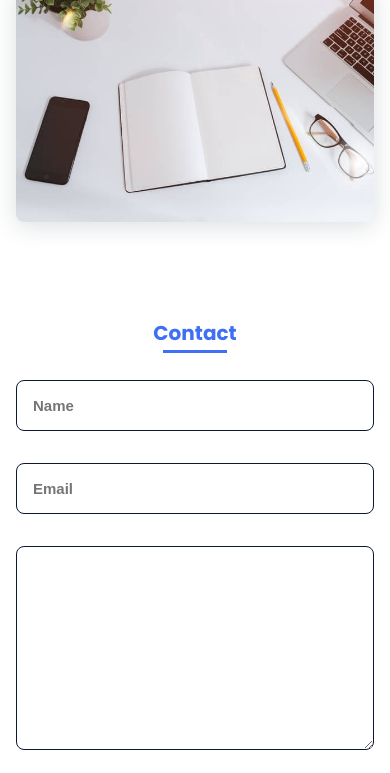
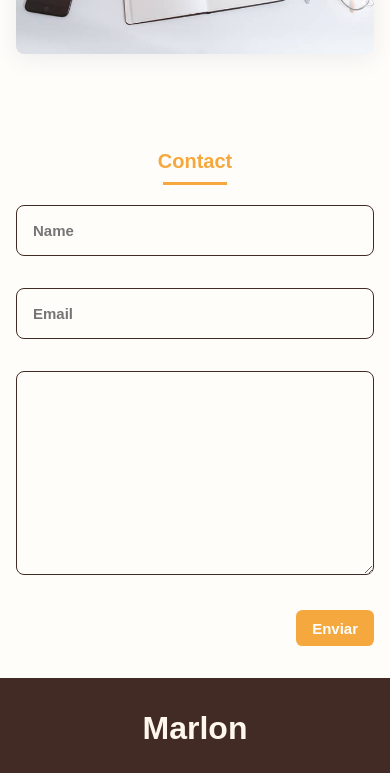
Before and after one commit to patlumba123-creator/Website-final, a plain HTML site: page portfolio-responsive-complete-main/index.html in a window 390 px wide. Shown: the part 3627-4400 px from the top of the page. Drawn offline with nearby package versions, Linux system fonts and the light colour scheme; a web font is replaced by a local one.

Commit message:
Updated portfolio website files

```diff
--- a/portfolio-responsive-complete-main/assets/css/styles.css
+++ b/portfolio-responsive-complete-main/assets/css/styles.css
@@ -1,22 +1,33 @@
 /*===== GOOGLE FONTS =====*/
-@import url("https://fonts.googleapis.com/css2?family=Poppins:wght@400;600;700&display=swap");
+@import url("[https://fonts.googleapis.com/css2?family=Poppins:wght@400;600;700&display=swap](https://fonts.googleapis.com/css2?family=Poppins:wght@400;600;700&display=swap)");
 
 /*===== VARIABLES CSS =====*/
 :root {
 --header-height: 3rem;
 --font-semi: 600;
-  --hue-color: 224;
-  --first-color: hsl(var(--hue-color), 89%, 60%);
-  --second-color: hsl(var(--hue-color), 56%, 12%);
+
+/* Color theme: soft light yellow + peach */
+--hue-color: 35;
+--first-color: hsl(35, 90%, 60%);      /* soft yellow (accents, buttons) */
+--first-color-alt: hsl(35, 90%, 55%);  /* darker soft yellow for hover */
+--second-color: hsl(15, 30%, 20%);     /* muted peach-brown (text, icons) */
+--body-bg: hsl(35, 100%, 98%);         /* very light cream */
+--container-bg: hsl(35, 100%, 99%);    /* almost white for sections */
+
+/* Font and typography */
 --body-font: "Poppins", sans-serif;
 --big-font-size: 2rem;
 --h2-font-size: 1.25rem;
 --normal-font-size: .938rem;
 --smaller-font-size: .75rem;
+
+/* Margins */
 --mb-2: 1rem;
 --mb-4: 2rem;
 --mb-5: 2.5rem;
 --mb-6: 3rem;
+
+/* z index */
 --z-back: -10;
 --z-fixed: 100;
 }
@@ -41,6 +52,7 @@ body {
 font-family: var(--body-font);
 font-size: var(--normal-font-size);
 color: var(--second-color);
+background-color: var(--body-bg);
 }
 h1, h2, p {
 margin: 0;
@@ -59,7 +71,7 @@ img {
 display: block;
 }
 
-/*===== CLASS CSS =====*/
+/*===== CLASS CSS ===== */
 .section-title {
 position: relative;
 font-size: var(--h2-font-size);
@@ -82,6 +94,7 @@ img {
 .section {
 padding-top: 3rem;
 padding-bottom: 2rem;
+background-color: var(--container-bg);
 }
 
 /*===== LAYOUT =====*/
@@ -97,8 +110,8 @@ img {
 top: 0;
 left: 0;
 z-index: var(--z-fixed);
-  background-color: #fff;
-  box-shadow: 0 1px 4px rgba(146, 161, 176, .15);
+background-color: var(--body-bg);
+box-shadow: 0 1px 4px rgba(146, 161, 176, 0.12);
 }
 
 /*===== NAV =====*/
@@ -118,7 +131,7 @@ img {
 height: 100%;
 padding: 2rem;
 background-color: var(--second-color);
-    transition: .5s;
+transition: 0.5s;
 }
 }
 .nav__item {
@@ -127,6 +140,9 @@ img {
 .nav__link {
 position: relative;
 color: #fff;
+}
+.nav__link:hover {
+position: relative;
 }
 .nav__link:hover::after {
 position: absolute;
@@ -145,6 +161,8 @@ img {
 font-size: 1.5rem;
 cursor: pointer;
 }
+
+/*Active menu*/
 .active-link::after {
 position: absolute;
 content: "";
@@ -154,6 +172,8 @@ img {
 top: 2rem;
 background-color: var(--first-color);
 }
+
+/*=== Show menu ===*/
 .show {
 right: 0;
 }
@@ -211,10 +231,11 @@ img {
 transition: .3s;
 }
 .button:hover {
-  box-shadow: 0px 10px 36px rgba(0, 0, 0, .15);
+box-shadow: 0px 10px 36px rgba(0, 0, 0, .12);
+background-color: var(--first-color-alt);
 }
 
-/*===== ABOUT =====*/
+/* ===== ABOUT =====*/
 .about__container {
 row-gap: 2rem;
 text-align: center;
@@ -230,7 +251,7 @@ img {
 border-radius: .5rem;
 }
 
-/*===== SKILLS =====*/
+/* ===== SKILLS =====*/
 .skills__container {
 row-gap: 2rem;
 text-align: center;
@@ -250,7 +271,8 @@ img {
 padding: .5rem 1rem;
 margin-bottom: var(--mb-4);
 border-radius: .5rem;
-  box-shadow: 0px 4px 25px rgba(14, 36, 49, 0.15);
+box-shadow: 0px 4px 25px rgba(14, 36, 49, 0.08);
+background: linear-gradient(180deg, rgba(255,255,255,0.6), rgba(255,255,255,0.4));
 }
 .skills__icon {
 font-size: 2rem;
@@ -286,12 +308,12 @@ img {
 border-radius: .5rem;
 }
 
-/*===== WORK =====*/
+/* ===== WORK =====*/
 .work__container {
 row-gap: 2rem;
 }
 .work__img {
-  box-shadow: 0px 4px 25px rgba(14, 36, 49, 0.15);
+box-shadow: 0px 4px 25px rgba(14, 36, 49, 0.08);
 border-radius: .5rem;
 overflow: hidden;
 }
@@ -302,7 +324,7 @@ img {
 transform: scale(1.1);
 }
 
-/*===== CONTACT =====*/
+/* ===== CONTACT =====*/
 .contact__input {
 width: 100%;
 font-size: var(--normal-font-size);
@@ -312,6 +334,8 @@ img {
 border: 1.5px solid var(--second-color);
 outline: none;
 margin-bottom: var(--mb-4);
+background-color: transparent;
+color: var(--second-color);
 }
 .contact__button {
 display: block;
@@ -320,12 +344,16 @@ img {
 font-size: var(--normal-font-size);
 cursor: pointer;
 margin-left: auto;
+background: var(--first-color);
+color: #fff;
+padding: .6rem 1rem;
+border-radius: .4rem;
 }
 
-/*===== FOOTER =====*/
+/* ===== FOOTER =====*/
 .footer {
 background-color: var(--second-color);
-  color: #fff;
+color: hsl(35, 100%, 96%);
 text-align: center;
 font-weight: var(--font-semi);
 padding: 2rem 0;
@@ -339,14 +367,14 @@ img {
 }
 .footer__icon {
 font-size: 1.5rem;
-  color: #fff;
+color: hsl(35, 100%, 96%);
 margin: 0 var(--mb-2);
 }
 .footer__copy {
 font-size: var(--smaller-font-size);
 }
 
-/*===== MEDIA QUERIES =====*/
+/* ===== MEDIA QUERIES=====*/
 @media screen and (max-width: 320px) {
 .home {
 row-gap: 2rem;
@@ -373,21 +401,25 @@ img {
 width: 300px;
 bottom: 25%;
 }
+
 .about__container {
 grid-template-columns: repeat(2, 1fr);
 align-items: center;
 text-align: initial;
 }
+
 .skills__container {
 grid-template-columns: .7fr;
 justify-content: center;
 column-gap: 1rem;
 }
+
 .work__container {
 grid-template-columns: repeat(2, 1fr);
 column-gap: 2rem;
 padding-top: 2rem;
 }
+
 .contact__form {
 width: 360px;
 padding-top: 2rem;
@@ -464,3 +496,15 @@ img {
 width: 450px;
 }
 }
+
+/* Scrollbar style */
+::-webkit-scrollbar {
+width: 10px;
+}
+::-webkit-scrollbar-thumb {
+background: var(--first-color);
+border-radius: 5px;
+}
+::-webkit-scrollbar-track {
+background: var(--body-bg);
+}
```
Lines whose indentation alone changed are shown as unchanged.
